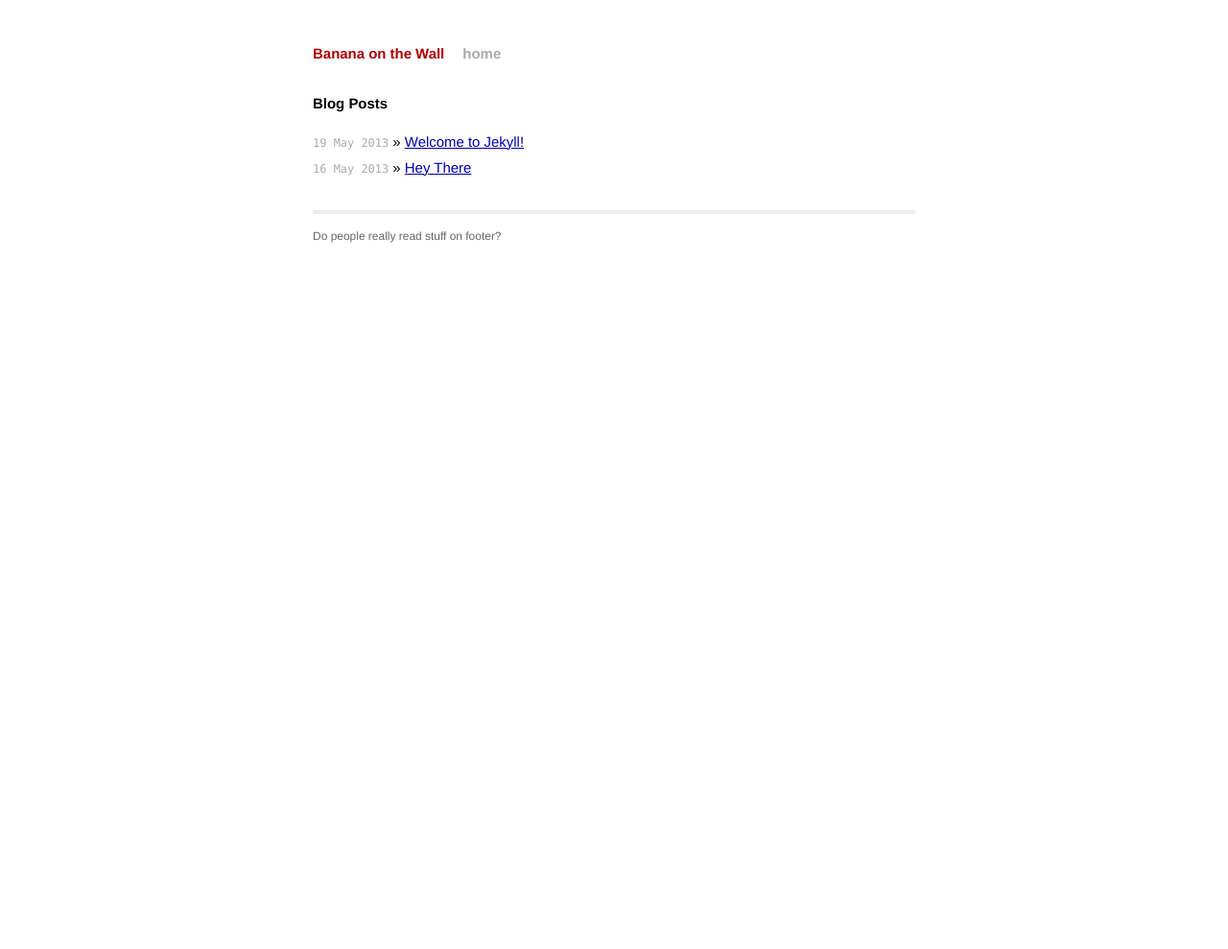
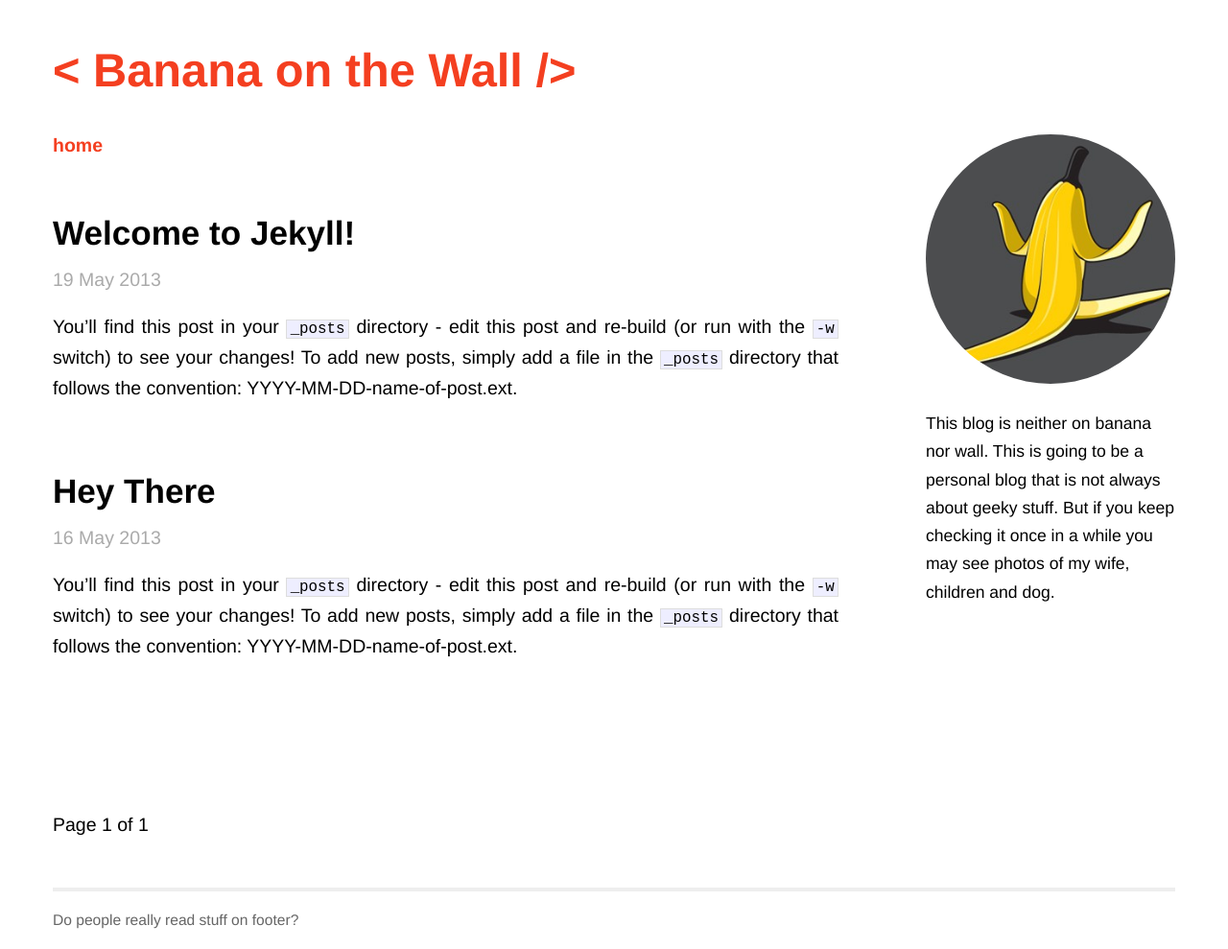
Before and after one commit to BananaOnTheWall/bananaonthewall.github.io, a Jekyll site: the page built from index.html, in a window 1280 px wide. Shown: the whole page at 96% size. Built offline with Jekyll 4.4.1, drawn with Linux system fonts in a browser that asks for light colours; the list of posts is cut into pages by our own code; before the commit the page ends 945 px from its top, so only the background shows below that.

Commit message:
done pretty much customizations

```diff
--- a/_config.yml
+++ b/_config.yml
@@ -1,4 +1,4 @@
 name: Banana on the Wall
 pygments: true
 permalink: blog/:title/
-paginate: 15
+paginate: 8
--- a/_layouts/default.html
+++ b/_layouts/default.html
@@ -29,12 +29,34 @@
         <div class="container">
           <div class="site">
             <div class="header">
-              <h1 class="title"><a href="/">{{ site.name }}</a></h1>
-              <a class="extra" href="/">home</a>
+              <h1 class="title"><a href="/">< {{ site.name }} /></a></h1>
+              <nav id="top-nav"><a class="extra" href="/">home</a></nav>
             </div>
 
                 {{ content }}
+            <div class="sidebar">
+              <div class="about">
+                <p><img class="profile" src="/images/banana.jpg" alt=""></p>
+                <p>This blog is neither on banana nor wall. This is going to be a personal blog that is not always about geeky stuff. But if you keep checking it once in a while you may see photos of my wife, children and dog.</p>
+              </div>
+            </div>
+            {% if page.title contains "Banana on the Wall" %}
+            <section id="paging">
+              {% if paginator.previous_page %}
+                {% if paginator.previous_page == 1 %}
+                  <a href="/">&lArr; Previous Page</a>
+                {% else %}
+                  <a href="/{{ paginator.previous_page_path }}">&lArr; Previous Page</a>
+                {% endif %}
+              {% endif %}
 
+              Page {{ paginator.page }} of {{ paginator.total_pages }}
+
+              {% if paginator.next_page %}
+                <a href="/{{ paginator.next_page_path }}">Next Page &rArr;</a>
+              {% endif %}
+            </section>
+            {% endif %}
             <div class="footer">
               <p>Do people really read stuff on footer?</p>
             </div>
--- a/_layouts/post.html
+++ b/_layouts/post.html
@@ -1,9 +1,8 @@
 ---
 layout: default
 ---
+<div id="post">
 <h2>{{ page.title }}</h2>
 <p class="meta">{{ page.date | date_to_string }}</p>
-
-<div id="post">
 {{ content }}
 </div>
--- a/css/main.css
+++ b/css/main.css
@@ -20,14 +20,15 @@ body {
 }
 
 h1, h2, h3, h4, h5, h6 {
-  font-size: 100%; }
+  font-size: 100%;
+  font-family: "Helvetica Neue",Helvetica,Arial,sans-serif;
+}
 
 h1 { margin-bottom: 1em; }
 p { margin: 1em 0; }
 
-a         { color: #00a; }
-a:hover   { color: #000; }
-a:visited { color: #a0a; }
+a         { color: #f43f20; }
+a:hover   { color: white; background-color: #f43f20; }
 
 table {
   font-size: inherit;
@@ -42,6 +43,8 @@ table {
 ul.posts {
   list-style-type: none;
   margin-bottom: 2em;
+  width: 70%;
+  float: left;
 }
 
 ul.posts li {
@@ -61,11 +64,13 @@ ul.posts span {
 /*****************************************************************************/
 
 .site {
-  font-size: 115%;
+  font-size: 150%;
   text-align: justify;
-  width: 42em;
-  margin: 3em auto 2em;
+  width: 60em;
+  margin: 2em auto 2em;
+  padding-top: 1em;
   line-height: 1.5em;
+  overflow: hidden;
 }
 
 .site .header a {
@@ -75,24 +80,7 @@ ul.posts span {
 
 .site .header h1.title {
   display: inline-block;
-  margin-bottom: 2em;
-}
-
-.site .header h1.title a {
-  color: #a00;
-}
-
-.site .header h1.title a:hover {
-  color: #000;
-}
-
-.site .header a.extra {
-  color: #aaa;
-  margin-left: 1em;
-}
-
-.site .header a.extra:hover {
-  color: #000;
+  font-size: 2.5em;
 }
 
 .site .meta {
@@ -105,6 +93,9 @@ ul.posts span {
   border-top: 4px solid #eee;
   margin-top: 2em;
   overflow: hidden;
+  float: left;
+  clear: both;
+  width: 100%;
 }
 
 .site .footer .contact {
@@ -133,6 +124,12 @@ ul.posts span {
 /*****************************************************************************/
 
 /* standard */
+
+#post {
+  width: 70%;
+  float: left;
+}
+
 #post pre {
   border: 1px solid #ddd;
   background-color: #eef;
@@ -163,3 +160,65 @@ ul.posts span {
 #post pre.terminal code {
   background-color: #333;
 }
+
+#post h2 {
+  font-size: 1.8em;
+}
+
+#home #post {
+  width: 100%;
+  margin-bottom: 3em;
+}
+
+#home {
+  width: 70%;
+  overflow: hidden;
+  float: left;
+}
+
+/* Nav */
+nav#top-nav {
+  float left;
+  margin-bottom: 3.2em;
+}
+
+#home #post a {
+  color: black;
+  text-decoration: none;
+}
+
+#home #post a:hover {
+  color: black;
+  background-color: transparent;
+  border-bottom: 2px solid black;
+}
+
+#paging {
+  clear: both;
+  width: 100%;
+  margin: 4em 0 1em;
+  float: left;
+}
+
+/*sidebar*/
+
+.sidebar {
+  width: 30%;
+  float: right;
+  max-width: 260px;
+  text-align: left;
+  font-size: 90%;
+  margin-top: -5em;
+}
+
+.sidebar p {
+  margin-top: 0;
+}
+
+.sidebar img{
+  max-width: 100%;
+}
+
+.sidebar img.profile{
+  border-radius:200px;
+}
--- a/index.html
+++ b/index.html
@@ -4,10 +4,11 @@ title: Banana on the Wall
 ---
 
 <div id="home">
-  <h1>Blog Posts</h1>
-  <ul class="posts">
-    {% for post in site.posts %}
-      <li><span>{{ post.date | date_to_string }}</span> &raquo; <a href="{{ post.url }}">{{ post.title }}</a></li>
-    {% endfor %}
-  </ul>
+	{% for post in paginator.posts %}
+	<div id="post">
+		<h2><a href="{{ post.url }}">{{ post.title }}</a></h2>
+		<p class="meta">{{ post.date | date_to_string }}</p>
+		{{ post.excerpt }}
+	</div>
+	{% endfor %}
 </div>
```
